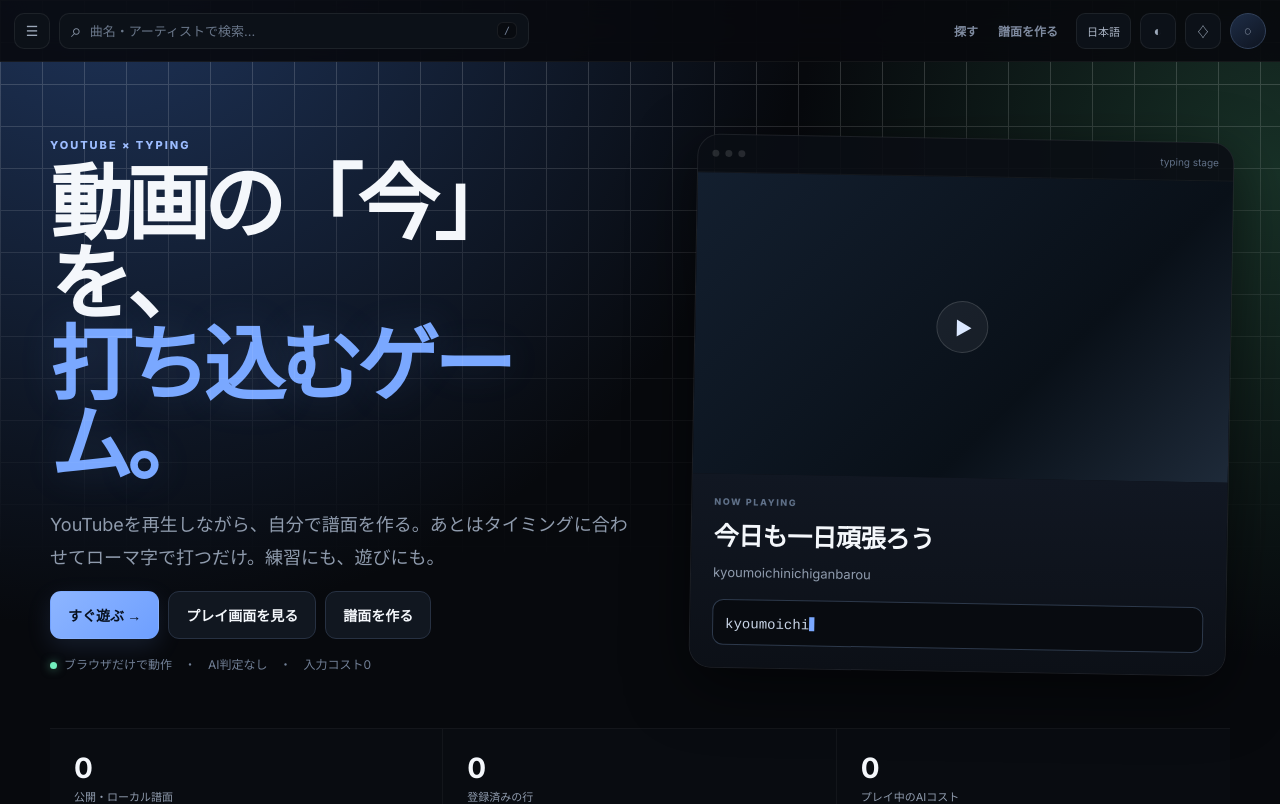
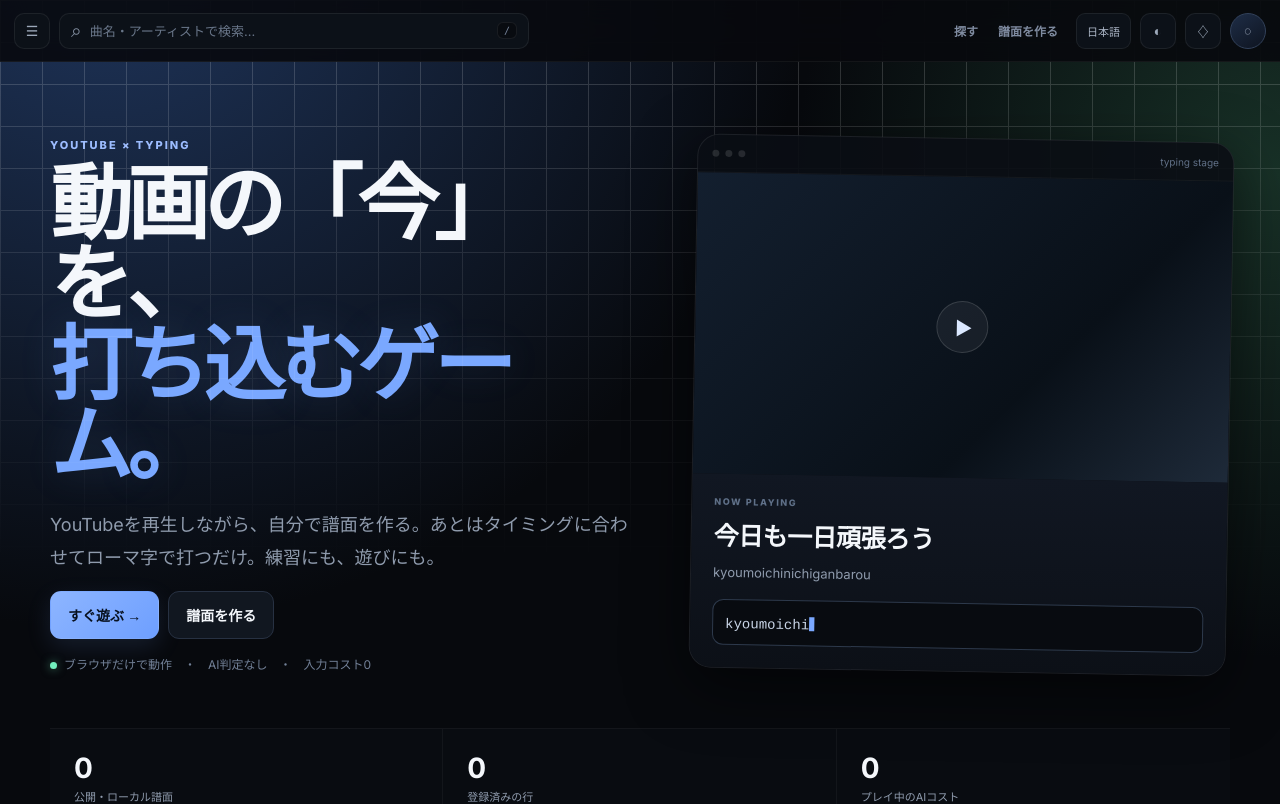
Before and after one commit to sakai-kon/youtube-typing, a Next.js app: page / in a window 1280 px wide. Shown: the top 804 px of the page. Built offline with nearby package versions, Linux system fonts and the light colour scheme; no server answers; the database is empty.

Commit message:
Remove invalid play-page navigation

```diff
--- a/app/page.tsx
+++ b/app/page.tsx
@@ -31,7 +31,7 @@
     <SiteHeader loggedIn={loggedIn} />
     <main>
       <section className="hero container">
-        <div className="hero-copy"><div className="eyebrow">YOUTUBE × TYPING</div><h1>動画の「今」を、<br/><span>打ち込むゲーム。</span></h1><p>YouTubeを再生しながら、自分で譜面を作る。あとはタイミングに合わせてローマ字で打つだけ。練習にも、遊びにも。</p><div className="cta-row hero-actions"><Link className="btn primary btn-large" href="/search">すぐ遊ぶ <span>→</span></Link><Link className="btn btn-large" href="/play">プレイ画面を見る</Link><Link className="btn btn-large" href="/create">譜面を作る</Link></div><div className="hero-note"><span className="status-dot"/>ブラウザだけで動作　・　AI判定なし　・　入力コスト0</div></div>
+        <div className="hero-copy"><div className="eyebrow">YOUTUBE × TYPING</div><h1>動画の「今」を、<br/><span>打ち込むゲーム。</span></h1><p>YouTubeを再生しながら、自分で譜面を作る。あとはタイミングに合わせてローマ字で打つだけ。練習にも、遊びにも。</p><div className="cta-row hero-actions"><Link className="btn primary btn-large" href="/search">すぐ遊ぶ <span>→</span></Link><Link className="btn btn-large" href="/create">譜面を作る</Link></div><div className="hero-note"><span className="status-dot"/>ブラウザだけで動作　・　AI判定なし　・　入力コスト0</div></div>
         <div className="hero-visual"><div className="mock-window"><div className="mock-top"><span/><span/><span/><em>typing stage</em></div><div className="mock-video"><div className="mock-play">▶</div></div><div className="mock-stage"><small>NOW PLAYING</small><strong>今日も一日頑張ろう</strong><span>kyoumoichinichiganbarou</span><div className="mock-input">kyoumoichi<span>▍</span></div></div></div></div>
       </section>
       <section className="stats-bar container"><div><b>{maps.length}</b><span>公開・ローカル譜面</span></div><div><b>{totalLines}</b><span>登録済みの行</span></div><div><b>0</b><span>プレイ中のAIコスト</span></div></section>
```
